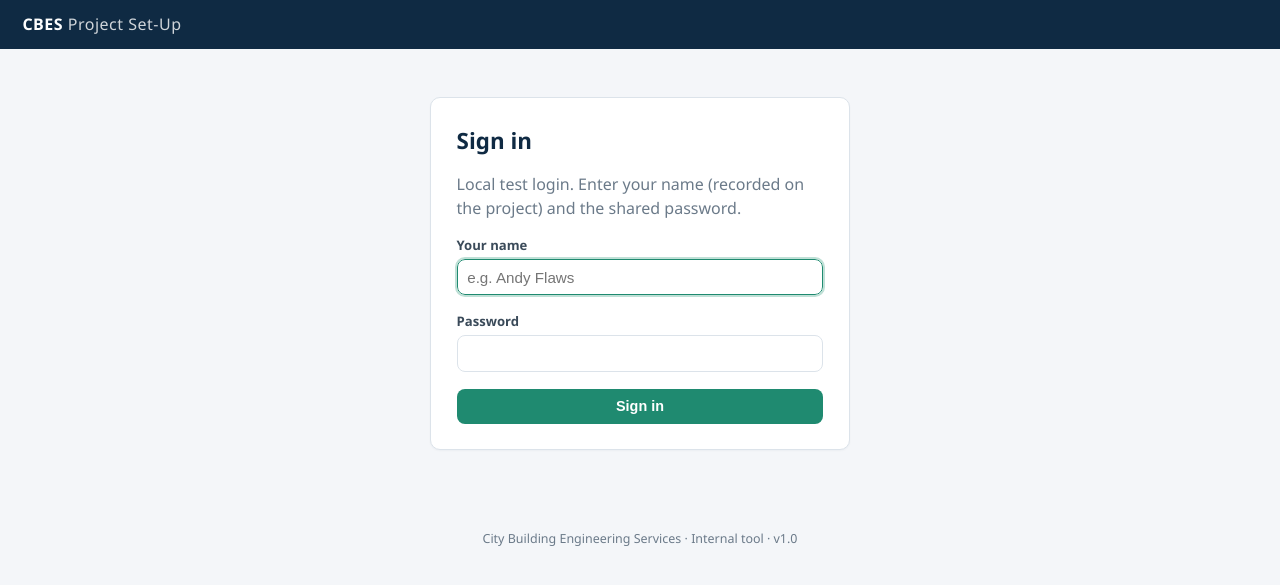
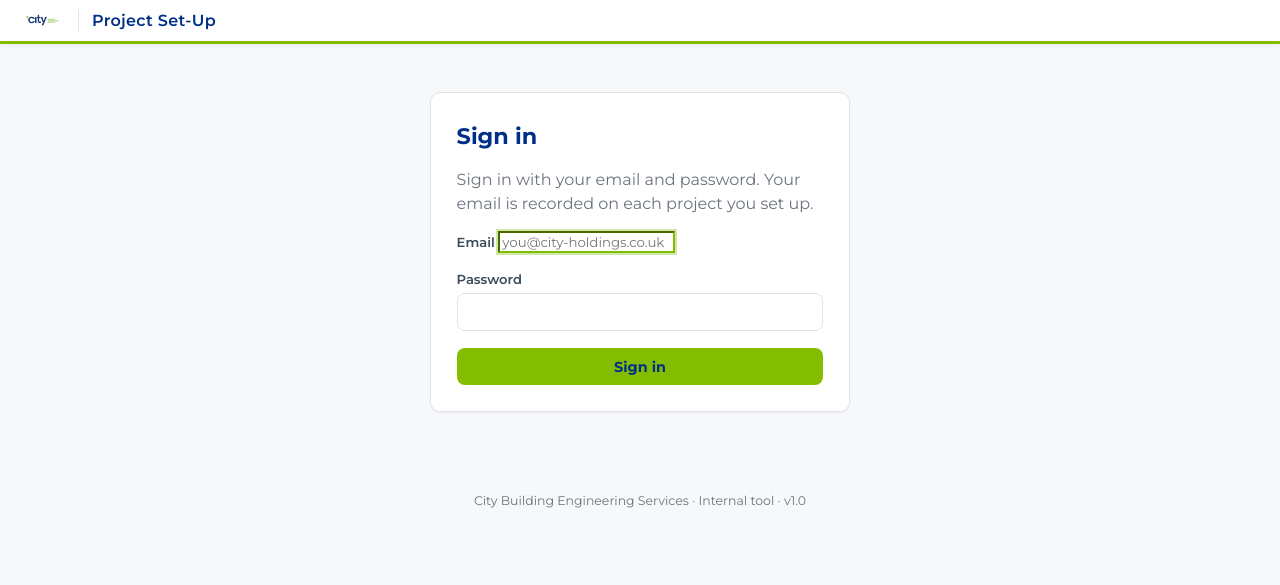
Before and after one commit to Flaw5a/Captital_Project_Set_Up, a FastAPI app: page /login in a window 1280 px wide. Shown: the top 585 px of the page. Run offline with FastAPI, Linux system fonts and the light colour scheme.

Commit message:
Add form filing-by-department, email-aware login, and CBES branding
- generator: file each form into its mapped structure subfolder by group
  (config/filing_map.json), with a safe fallback to "05 Forms (Populated)/<group>"
  so nothing is ever lost
- config: load_filing_map() loader + LOCAL_EMAIL setting
- auth: local login accepts an email, derives name/email from it
- branding: CBES logo, Montserrat web-fonts, restyled login/base + styles
- tests: cover filing-by-group and absent-folder fallback (13 passed)

Reconciles the newer OneDrive working copy into this repo.

Co-Authored-By: Claude Opus 4.8 <noreply@anthropic.com>

```diff
--- a/app/auth.py
+++ b/app/auth.py
@@ -57,7 +57,7 @@ async def login(request: Request):
     if s.AUTH_MODE == "entra":
         redirect_uri = s.ENTRA_REDIRECT_URI
         return await _get_oauth().entra.authorize_redirect(request, redirect_uri)
-    return templates.TemplateResponse(request, "login.html", {"request": request, "error": None})
+    return templates.TemplateResponse(request, "login.html", {"request": request, "error": None, "local_email": s.LOCAL_EMAIL})
 
 
 @router.post("/login", response_class=HTMLResponse)
@@ -68,10 +68,18 @@ async def login_local(request: Request, username: str = Form(...), password: str
     if password != s.LOCAL_PASSWORD or not username.strip():
         return templates.TemplateResponse(request,
             "login.html",
-            {"request": request, "error": "Invalid username or password."},
+            {"request": request, "error": "Invalid email or password.",
+             "local_email": s.LOCAL_EMAIL, "username": username},
             status_code=401,
         )
-    request.session["user"] = {"name": username.strip(), "email": ""}
+    uname = username.strip()
+    if "@" in uname:
+        email = uname
+        name = uname.split("@")[0].replace(".", " ").replace("_", " ").title()
+    else:
+        name = uname
+        email = s.LOCAL_EMAIL
+    request.session["user"] = {"name": name, "email": email}
     return RedirectResponse("/", status_code=303)
 
 
--- a/app/engine/generator.py
+++ b/app/engine/generator.py
@@ -4,6 +4,10 @@
   2. Recreate the chosen department's filing structure (folders only) inside it.
   3. Copy each selected form in, stamp the project fields, and prefix the filename.
   4. Zip the result for download.
+
+Forms are filed into their mapped structure subfolder by group (config/filing_map.json);
+anything unmapped (or whose target folder is absent) falls back to
+"05 Forms (Populated)/<group>" so nothing is ever lost.
 
 All template files are treated as read-only; nothing under TEMPLATES_ROOT is
 modified. Stamping happens only on the copies in the output folder.
@@ -16,7 +20,7 @@ import zipfile
 from dataclasses import dataclass, field
 from pathlib import Path
 
-from ..config import get_settings, load_departments, load_field_map
+from ..config import get_settings, load_departments, load_field_map, load_filing_map
 from .fields import FieldMatcher, ProjectData
 from .stamp_docx import stamp_docx
 from .stamp_pptx import stamp_pptx
@@ -72,6 +76,22 @@ def _prefixed_name(pj: str, site: str, original: str, dest_dir: Path) -> str:
     return original
 
 
+def _filing_target(dest: Path, filing_map: dict, master_sub: str | None,
+                   code: str | None, group: Path) -> Path:
+    """Destination directory for a form.
+
+    Uses filing_map[<structure>][<group code>] when that folder actually exists in
+    the recreated structure; otherwise falls back to '05 Forms (Populated)/<group>'.
+    """
+    if master_sub and code:
+        rel = (filing_map.get(master_sub) or {}).get(code)
+        if rel:
+            candidate = dest / rel
+            if candidate.is_dir():
+                return candidate
+    return dest / POPULATED_DIRNAME / group
+
+
 def _stamp_file(path: Path, matcher: FieldMatcher) -> int:
     ext = path.suffix.lower()
     if ext == ".docx":
@@ -118,6 +138,10 @@ def generate(data: ProjectData, selected_rels: list[str]) -> RunReport:
     # 3: forms
     matcher = FieldMatcher(load_field_map(), data.as_map(), settings.STAMP_DATE)
     froot = forms_root()
+    deps = load_departments()
+    master_sub = (deps["departments"].get(data.department) or {}).get(data.structure)
+    folder_to_code = {folder: code for code, folder in deps["form_folders"].items()}
+    filing_map = load_filing_map()
     report = RunReport(project_number=pj, site=data.site, output_dir=str(dest), zip_path="")
 
     for rel in selected_rels:
@@ -126,7 +150,9 @@ def generate(data: ProjectData, selected_rels: list[str]) -> RunReport:
         original = Path(rel).name
         if original.lower() in SKIP_FILES or original.startswith("~$"):
             continue
-        target_dir = dest / POPULATED_DIRNAME / group
+        target_dir = _filing_target(
+            dest, filing_map, master_sub, folder_to_code.get(group.name), group
+        )
         target_dir.mkdir(parents=True, exist_ok=True)
         out_name = _prefixed_name(pj, site, original, target_dir)
         out_path = target_dir / out_name
--- a/app/static/styles.css
+++ b/app/static/styles.css
@@ -1,18 +1,31 @@
+/* Self-hosted Montserrat (works offline / behind a corporate proxy) */
+@font-face{font-family:'Montserrat';font-style:normal;font-weight:400;font-display:swap;src:url('/static/fonts/montserrat-400.woff2') format('woff2')}
+@font-face{font-family:'Montserrat';font-style:normal;font-weight:500;font-display:swap;src:url('/static/fonts/montserrat-500.woff2') format('woff2')}
+@font-face{font-family:'Montserrat';font-style:normal;font-weight:600;font-display:swap;src:url('/static/fonts/montserrat-600.woff2') format('woff2')}
+@font-face{font-family:'Montserrat';font-style:normal;font-weight:700;font-display:swap;src:url('/static/fonts/montserrat-700.woff2') format('woff2')}
+
 :root{
-  --navy:#0f2a43; --navy2:#163a5c; --teal:#1f8a70; --teal-d:#166a56;
-  --ink:#1c2733; --muted:#6b7a89; --line:#dce3ea; --bg:#f4f6f9;
-  --err:#b3261e; --err-bg:#fbe9e7; --ok:#1f8a70; --radius:10px;
+  /* CBES brand palette (from cbes.co.uk): deep blue #002f87 + lime green #84bd00 */
+  --navy:#002f87; --navy2:#0a3d94; --teal:#84bd00; --teal-d:#4e7a00;
+  --ink:#2d2d2d; --muted:#6b7280; --line:#dfe3e8; --bg:#f7f8fa;
+  --err:#dc3545; --err-bg:#fbe9e7; --ok:#4e7a00; --radius:10px;
+  --font:"Montserrat","Segoe UI",system-ui,-apple-system,Arial,sans-serif;
 }
 *{box-sizing:border-box}
-body{margin:0;font-family:"Segoe UI",system-ui,-apple-system,Arial,sans-serif;
-  color:var(--ink);background:var(--bg);line-height:1.45}
+html,body{font-family:var(--font)}
+body{margin:0;font-family:var(--font);color:var(--ink);background:var(--bg);line-height:1.45}
+/* form controls do NOT inherit font by default - force Montserrat everywhere */
+input,select,button,textarea,optgroup,.btn{font-family:var(--font)}
 .topbar{display:flex;justify-content:space-between;align-items:center;
-  background:var(--navy);color:#fff;padding:.8rem 1.4rem}
-.brand{font-weight:700;letter-spacing:.5px}
-.brand span{font-weight:400;opacity:.8}
-.userbox{display:flex;gap:1rem;align-items:center;font-size:.85rem}
-.userbox .who{opacity:.85}
-.logout{color:#cfe6df;text-decoration:none}
+  background:#fff;color:var(--ink);padding:.55rem 1.4rem;
+  border-bottom:3px solid var(--teal);box-shadow:0 1px 4px rgba(0,47,135,.08)}
+.brand{display:flex;align-items:center;gap:.8rem}
+.brand .logo{height:20px;width:auto;display:block}
+.brand .sub{font-weight:600;color:var(--navy);font-size:1rem;letter-spacing:.3px;
+  padding-left:.8rem;border-left:1px solid var(--line)}
+.userbox{display:flex;gap:1rem;align-items:center;font-size:.85rem;color:var(--muted)}
+.userbox .who{color:var(--muted)}
+.logout{color:var(--teal-d);text-decoration:none;font-weight:600}
 .logout:hover{text-decoration:underline}
 .wrap{max-width:920px;margin:1.6rem auto;padding:0 1rem}
 .foot{text-align:center;color:var(--muted);font-size:.78rem;padding:2rem 0}
@@ -21,10 +34,10 @@ body{margin:0;font-family:"Segoe UI",system-ui,-apple-system,Arial,sans-serif;
 .step{font-size:.78rem;color:var(--muted);background:#fff;border:1px solid var(--line);
   padding:.35rem .7rem;border-radius:999px}
 .step.on{background:var(--navy);color:#fff;border-color:var(--navy)}
-.step.done{background:#e6f2ee;color:var(--teal-d);border-color:#bfe0d6}
+.step.done{background:#eef6db;color:var(--teal-d);border-color:#cfe8a3}
 
 .card{background:#fff;border:1px solid var(--line);border-radius:var(--radius);
-  padding:1.6rem;box-shadow:0 1px 2px rgba(16,42,67,.04)}
+  padding:1.6rem;box-shadow:0 1px 2px rgba(0,47,135,.06)}
 .card.narrow{max-width:420px;margin:3rem auto}
 h1{margin:.1rem 0 1rem;font-size:1.4rem;color:var(--navy)}
 .muted{color:var(--muted)}
@@ -34,7 +47,7 @@ label{display:block;font-size:.82rem;font-weight:600;color:#3a4a59;margin-bottom
 input[type=text],input[type=password],input[type=search],select{
   width:100%;padding:.55rem .6rem;border:1px solid var(--line);border-radius:8px;
   font-size:.95rem;font-weight:400;color:var(--ink);background:#fff;margin-top:.25rem}
-input:focus,select:focus{outline:2px solid #bfe0d6;border-color:var(--teal)}
+input:focus,select:focus{outline:2px solid #cfe8a3;border-color:var(--teal)}
 
 .grid2{display:grid;grid-template-columns:1fr 1fr;gap:1rem}
 .col2{grid-column:1/3}
@@ -48,8 +61,8 @@ fieldset legend{font-size:.8rem;font-weight:600;color:#3a4a59;padding:0 .4rem}
 
 .btn{display:inline-block;border:0;border-radius:8px;padding:.6rem 1.1rem;font-size:.9rem;
   font-weight:600;cursor:pointer;text-decoration:none}
-.btn.primary{background:var(--teal);color:#fff}
-.btn.primary:hover{background:var(--teal-d)}
+.btn.primary{background:var(--teal);color:var(--navy);font-weight:700}
+.btn.primary:hover{background:var(--teal-d);color:#fff}
 .btn.ghost{background:#eef2f6;color:var(--navy)}
 .btn.ghost:hover{background:#e2e8ee}
 
@@ -63,7 +76,7 @@ fieldset legend{font-size:.8rem;font-weight:600;color:#3a4a59;padding:0 .4rem}
 
 .group{border:1px solid var(--line);border-radius:8px;margin-bottom:.8rem;overflow:hidden}
 .group-head{display:flex;justify-content:space-between;align-items:center;
-  background:#f0f4f8;padding:.55rem .8rem}
+  background:#eef2f8;padding:.55rem .8rem}
 .grouptoggle{font-weight:700;color:var(--navy);margin:0}
 .gcount{font-size:.78rem;color:var(--muted)}
 .files{padding:.4rem .8rem}
--- a/app/templates/base.html
+++ b/app/templates/base.html
@@ -9,7 +9,10 @@
 </head>
 <body>
   <header class="topbar">
-    <div class="brand">CBES <span>Project Set-Up</span></div>
+    <div class="brand">
+      <img class="logo" src="/static/cbes-logo.png" alt="City Building Engineering Services">
+      <span class="sub">Project Set-Up</span>
+    </div>
     {% if user %}
     <div class="userbox">
       <span class="who">{{ user.name }}{% if user.email %} &middot; {{ user.email }}{% endif %}</span>
--- a/app/templates/login.html
+++ b/app/templates/login.html
@@ -3,11 +3,11 @@
 {% block body %}
 <div class="card narrow">
   <h1>Sign in</h1>
-  <p class="muted">Local test login. Enter your name (recorded on the project) and the shared password.</p>
+  <p class="muted">Sign in with your email and password. Your email is recorded on each project you set up.</p>
   {% if error %}<div class="alert error">{{ error }}</div>{% endif %}
   <form method="post" action="/login" class="stack">
-    <label>Your name
-      <input type="text" name="username" required autofocus placeholder="e.g. Andy Flaws">
+    <label>Email
+      <input type="email" name="username" required autofocus value="{{ username or local_email or '' }}" placeholder="you@city-holdings.co.uk">
     </label>
     <label>Password
       <input type="password" name="password" required>
```
Also changed, not shown: app/config.py (+11 -0 lines), config/filing_map.json (added, +12 -0 lines), tests/test_engine.py (+92 -7 lines), app/static/cbes-logo.png (added), app/static/fonts/montserrat-400.woff2 (added), app/static/fonts/montserrat-500.woff2 (added), app/static/fonts/montserrat-600.woff2 (added), app/static/fonts/montserrat-700.woff2 (added).
